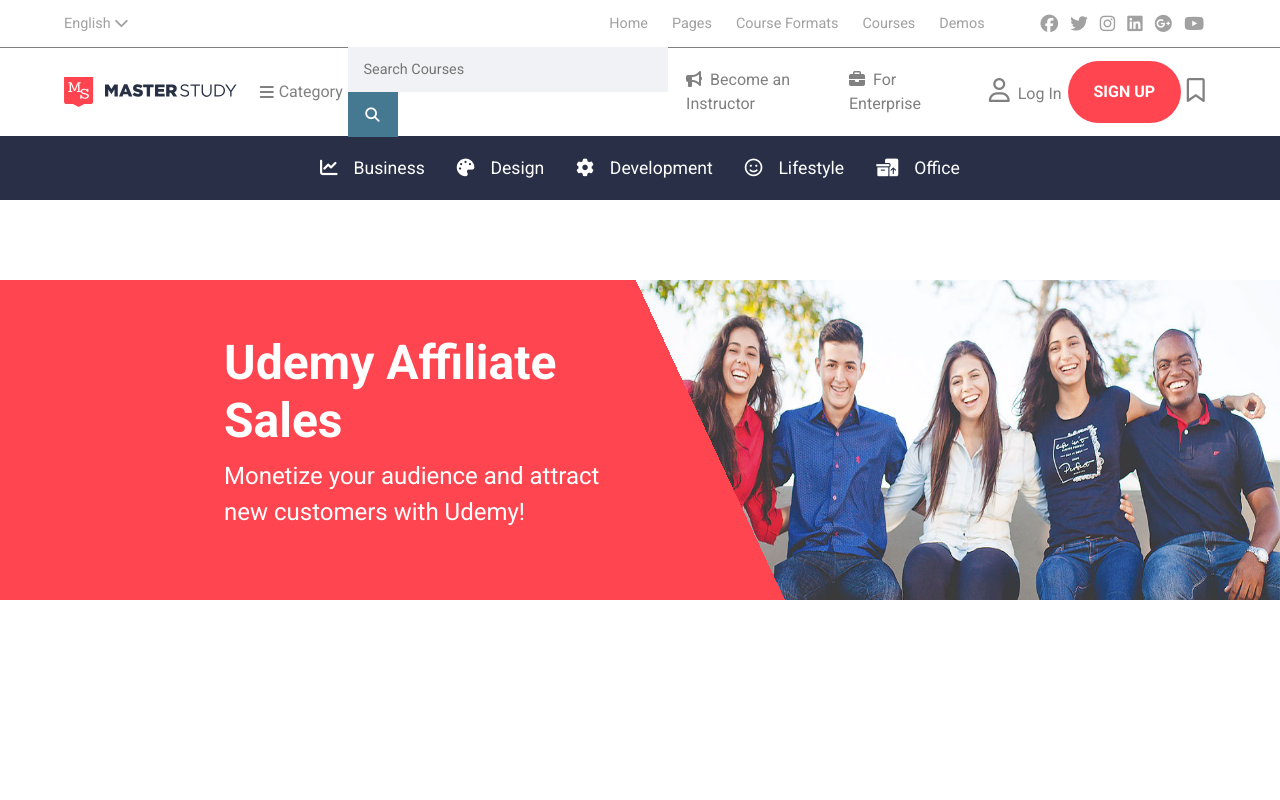
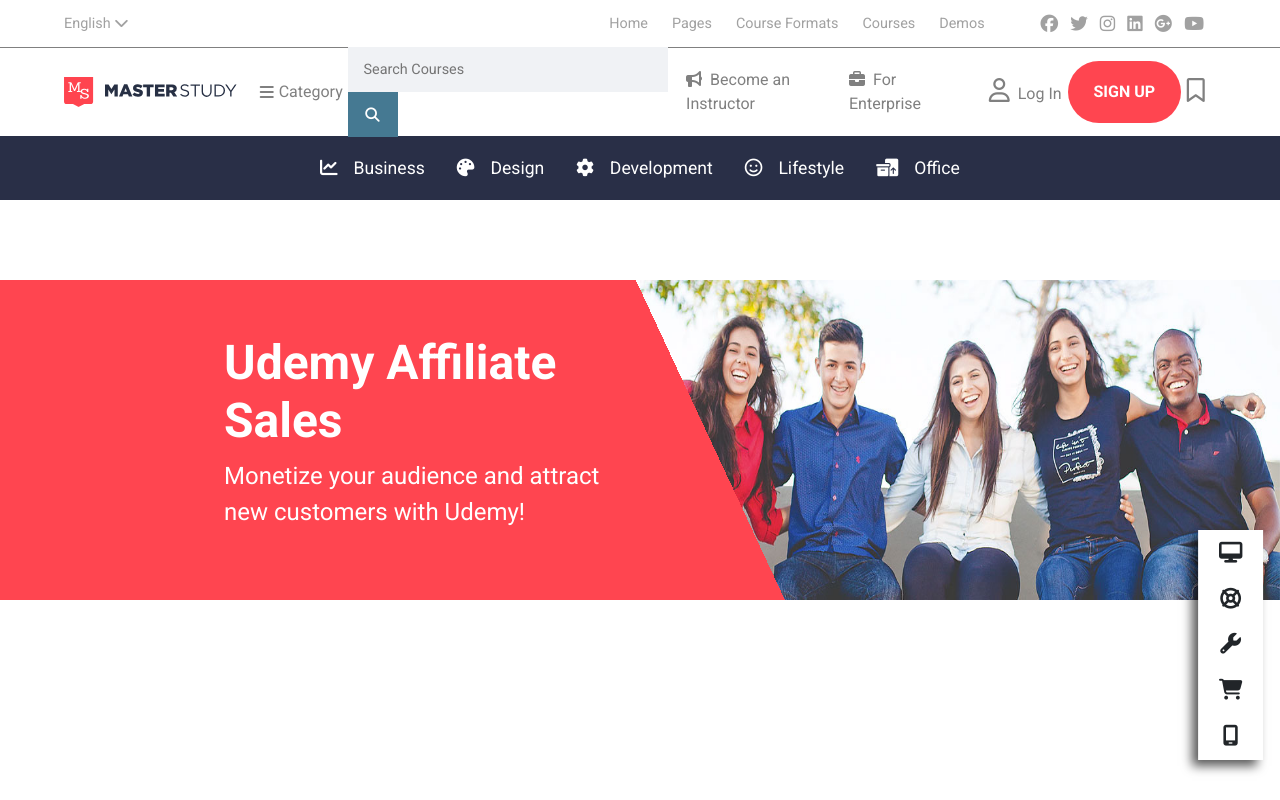
Before and after one commit to scurenza/proj-html-vuejs, a Vue app: page / in a window 1280 px wide. Shown: the top 800 px of the page. Built offline with nearby package versions, Linux system fonts and the light colour scheme.

Commit message:
barra laterale completa

```diff
--- a/src/App.vue
+++ b/src/App.vue
@@ -13,6 +13,7 @@
 <template>
   <AppHeader />
   <AppMain />
+
 </template>
 
 <style lang="scss">
--- a/src/components/AppBannerTop.vue
+++ b/src/components/AppBannerTop.vue
@@ -50,35 +50,11 @@
 
         }
 
-        // .write {
-        //     z-index: 50;
-        //     background: linear-gradient(65deg, $primary-color, $primary-color 90%, white 60%, white);
-        //     height: 100%;
-        //     width: 70%;
-
-        //     // position: absolute;
-        //     // top: 0;
-        //     // left: 0;
-
-        //     position: absolute;
-        //     z-index: 100;
-
-        // }
-        // .my-image {
-        //     height: 100%;
-        //     width: 50%;
-        //     // background-image: url(../assets/images/slide-1.jpg);
-        //     position: absolute;
-        //     z-index: 1;
-        //     top: 0;
-        //     left: 50%;
-        //     background-color: green;
-        // }
 
         .write {
             height: 100%;
             width: 65%;
-            background: linear-gradient(65deg, $primary-color, $primary-color 80%, rgba(0, 0, 0, 0.007) 10%, rgba(0, 0, 0, 0));
+            background: linear-gradient(65deg, $primary-color, $primary-color 80%, rgba(0, 0, 0, 0.00) 0%, rgba(0, 0, 0, 0));
             position: absolute;
             top: 0;
             left: 0;
@@ -100,7 +76,7 @@
         .my-image {
             height: 100%;
             width: 50%;
-            background-color: rgba(0, 128, 0, 0);
+            // background-color: rgba(0, 128, 0, 0);
             position: absolute;
             top: 0;
             left: 50%;
--- a/src/components/AppMain.vue
+++ b/src/components/AppMain.vue
@@ -1,10 +1,12 @@
 <script>
 import AppBannerTop from './AppBannerTop.vue';
+import AppTools from './AppTools.vue';
 
 export default {
     name: "AppMain",
     components: {
         AppBannerTop,
+        AppTools,
     },
     data() {
         return {
@@ -14,17 +16,42 @@
                 title: "Udemy Affiliate Sales",
                 text: "Monetize your audience and attract new customers with Udemy!"
             },
+            tools : [
+                {
+                    icon: "<i class=\"fa-solid fa-desktop\"></i>",
+                    href: "/computer"
+                },
+                {
+                    icon: "<i class=\"fa-solid fa-life-ring\"></i>",
+                    href: "/life-ring"
+                },
+                {
+                    icon: "<i class=\"fa-solid fa-wrench\"></i>",
+                    href: "/tool"
+                },
+                {
+                    icon: "<i class=\"fa-solid fa-cart-shopping\"></i>",
+                    href: "/shopping-cart"
+                },
+                {
+                    icon: "<i class=\"fa-solid fa-mobile-screen\"></i>",
+                    href: "/phone"
+                },
+            ]
+
+
         }
     }
 }
 </script>
 
 <template>
-    <section class="main-section"></section>
-    <AppBannerTop :img-src="bannerTop.imgSrc" :alt="bannerTop.alt" :title="bannerTop.title"  :text="bannerTop.text"/>
-    <AppBannerTop :img-src="bannerTop.imgSrc" :alt="bannerTop.alt" :title="bannerTop.title"  :text="bannerTop.text"/>
-    <AppBannerTop :img-src="bannerTop.imgSrc" :alt="bannerTop.alt" :title="bannerTop.title"  :text="bannerTop.text"/>
-    <AppBannerTop :img-src="bannerTop.imgSrc" :alt="bannerTop.alt" :title="bannerTop.title"  :text="bannerTop.text"/>
+    <section class="main-section">
+        <AppBannerTop :img-src="bannerTop.imgSrc" :alt="bannerTop.alt" :title="bannerTop.title"  :text="bannerTop.text"/>
+        <AppTools class="tools" :tools="tools"/>
+
+    </section>
+
 </template>
 
 <style lang="scss" scoped>
@@ -33,5 +60,15 @@
 
 .main-section {
     overflow-y: scroll;
+    position: relative;
+    width: 100%;
+    height: 100vh;
+
+    .tools{
+        position: fixed;
+        bottom: 5%;
+        right: 0;
+        transform: translate(-26%, 0);
+    }
 }
 </style>
--- /dev/null
+++ b/src/components/AppTools.vue
@@ -0,0 +1,40 @@
+<script>
+export default {
+    name: "AppTools",
+    props: {
+        tools: Object
+}
+}
+</script>
+
+<template>
+    <div class="tool-container">
+            <ul class="d-flex flex-column justify-content-between align-items-center">
+                <li v-for="(item, index) in tools" :key="index" :tools="item">
+                    <a :href="item.href" >
+                        <span v-html="item.icon"></span>
+                    </a>
+                </li>
+            </ul>
+        </div>
+</template>
+
+<style lang="scss" scoped>
+@use "../styles/partials/variables" as *;
+
+.tool-container {
+    width: 65px;
+    height: 230px;
+    padding: .5rem;
+
+    background-color: white;
+    box-shadow: -6px 6px 10px rgba(0, 0, 0, 0.651);
+
+    font-size: 1.3rem;
+    ul{
+        height: 100%;
+        margin: 0;
+        padding: 0;
+    }
+}
+</style>
```
Also changed, not shown: src/components/AppHeaderBottom.vue (+0 -10 lines).
